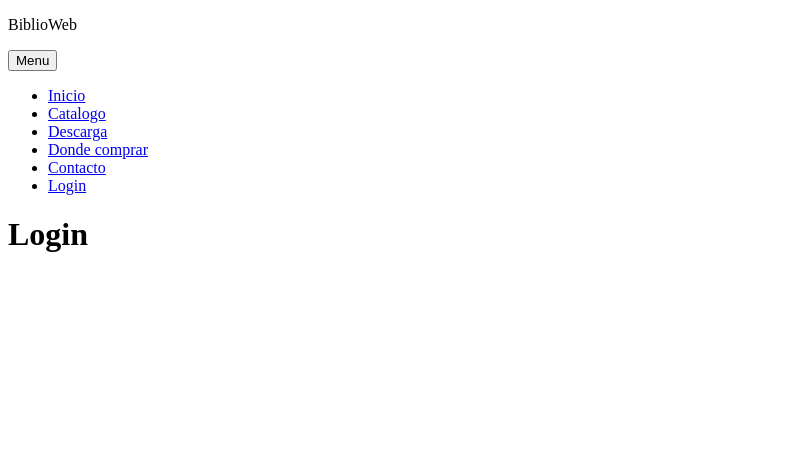
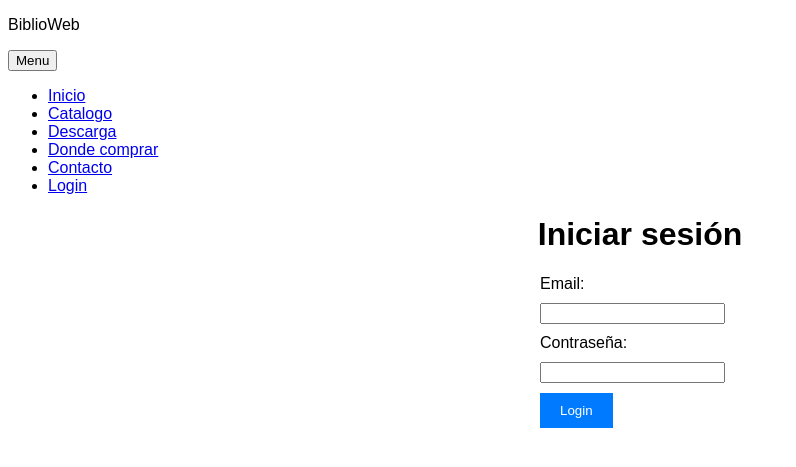
Before and after one commit to cosyfps/programacion-web-006d, a Python web app: template templates/login.html in a window 1280 px wide. Shown: the top 467 px of the page, without its empty margins (0-796 px from the left). Run offline with Jinja, Linux system fonts and the light colour scheme; the template is opened without the code that fills it, so the values that code supplies are empty.

Commit message:
se estructuro el login y unos cambios menores

```diff
--- a/templates/catalogo.html
+++ b/templates/catalogo.html
@@ -5,7 +5,7 @@
 
     <meta charset="UTF-8">
     <meta name="viewport" content="width=device-width, initial-scale=1.0">
-    <title>Document</title>
+    <title>Catalogo</title>
 
 </head>
     <!-- Navigation-->
--- a/templates/contacto.html
+++ b/templates/contacto.html
@@ -4,7 +4,7 @@
 <head>
     <meta charset="UTF-8">
     <meta name="viewport" content="width=device-width, initial-scale=1.0">
-    <title>Formulario de Contacto</title>
+    <title>Contacto</title>
     <style>
         body {
             font-family: Arial, sans-serif;
@@ -63,7 +63,7 @@
     </nav>
 
 <body>
-    <h1>Contacto</h1>
+    <h1>Formulario de contacto</h1>
     <form action="#" method="post">
         <label for="nombre">Nombre:</label>
         <input type="text" id="nombre" name="nombre" required>
--- a/templates/login.html
+++ b/templates/login.html
@@ -2,18 +2,50 @@
 <html lang="en">
 
 <head>
-
     <meta charset="UTF-8">
     <meta name="viewport" content="width=device-width, initial-scale=1.0">
-    <title>Document</title>
+    <title>Login</title>
+    <style>
+        body {
+            font-family: Arial, sans-serif;
+        }
 
+        form {
+            max-width: 200px;
+            margin: 0 auto;
+        }
+
+        h1 {
+            text-align: center;
+        }
+
+        label,
+        input {
+            display: block;
+            margin-bottom: 10px;
+        }
+
+        input[type="submit"] {
+            padding: 10px 20px;
+            background-color: #007bff;
+            color: #fff;
+            border: none;
+            cursor: pointer;
+        }
+
+        input[type="submit"]:hover {
+            background-color: #0056b3;
+        }
+    </style>
 </head>
+
+<body>
     <!-- Navigation-->
     <nav class="navbar navbar-expand-lg navbar-light" id="mainNav">
         <div class="container px-4 px-lg-5">
-          <a class="navbar-brand" href="homepage.html" style="background-image: url('/static/assets/favicon.ico'); width: 50px; height: 50px; background-position: center; background-size: contain;"></a>
-          <p class="navbar-brand" href="homepage.html">BiblioWeb</p>
-          <button class="navbar-toggler" type="button" data-bs-toggle="collapse" data-bs-target="#navbarResponsive" aria-controls="navbarResponsive" aria-expanded="false" aria-label="Toggle navigation">
+            <a class="navbar-brand" href="homepage.html" style="background-image: url('/static/assets/favicon.ico'); width: 50px; height: 50px; background-position: center; background-size: contain;"></a>
+            <p class="navbar-brand" href="homepage.html">BiblioWeb</p>
+            <button class="navbar-toggler" type="button" data-bs-toggle="collapse" data-bs-target="#navbarResponsive" aria-controls="navbarResponsive" aria-expanded="false" aria-label="Toggle navigation">
                 Menu
                 <i class="fas fa-bars"></i>
             </button>
@@ -29,10 +61,17 @@
             </div>
         </div>
     </nav>
-<body>
-    <h1>Login</h1>
 
+    <h1>Iniciar sesión</h1>
+    <form action="#" method="post">
+        <label for="email">Email:</label>
+        <input type="email" id="email" name="email" required>
 
+        <label for="password">Contraseña:</label>
+        <input type="password" id="password" name="password" required>
+
+        <input type="submit" value="Login">
+    </form>
 </body>
 
 </html>
```
Also changed, not shown: templates/recuperar_password.html (added, +11 -0 lines).
